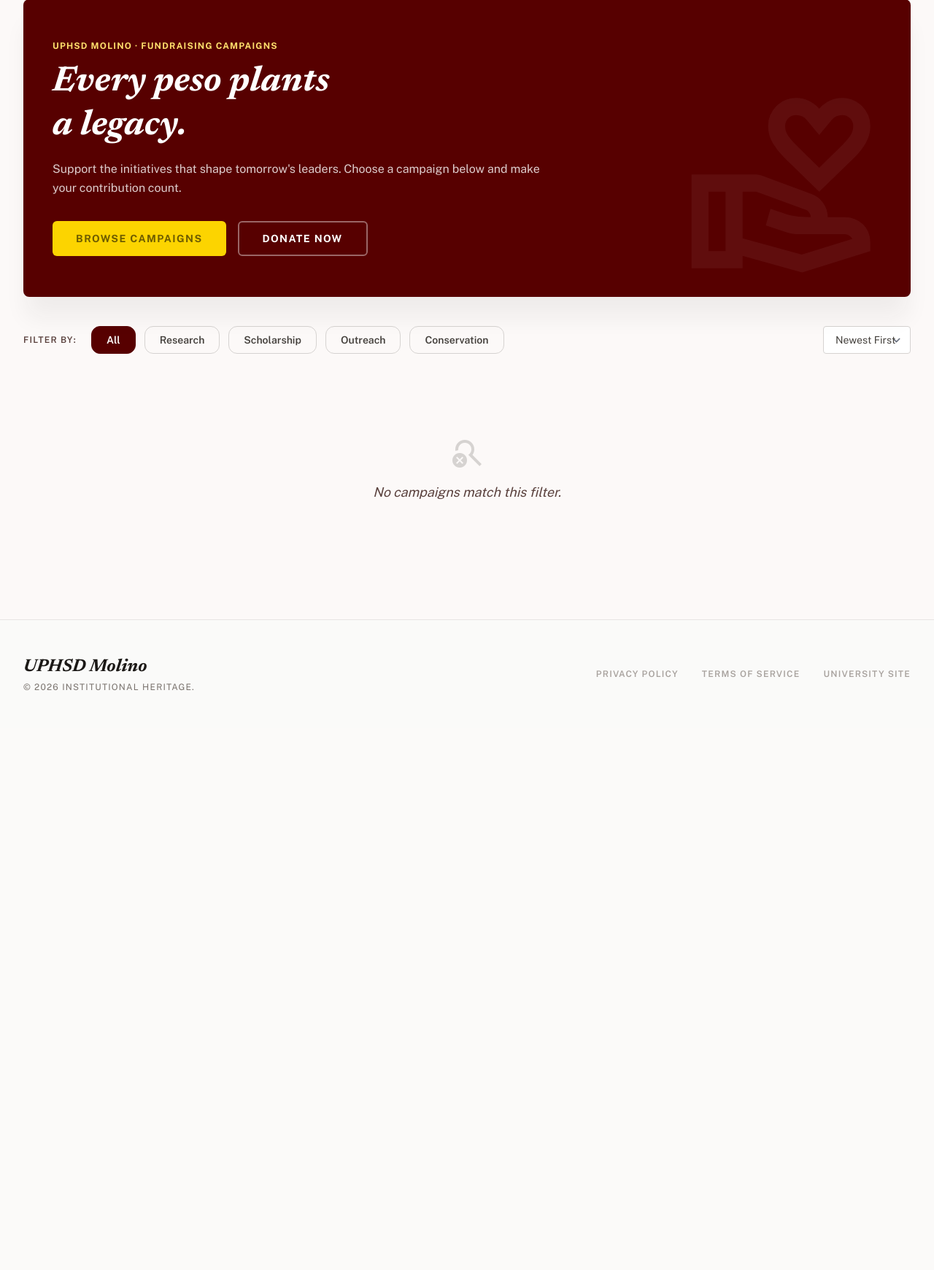
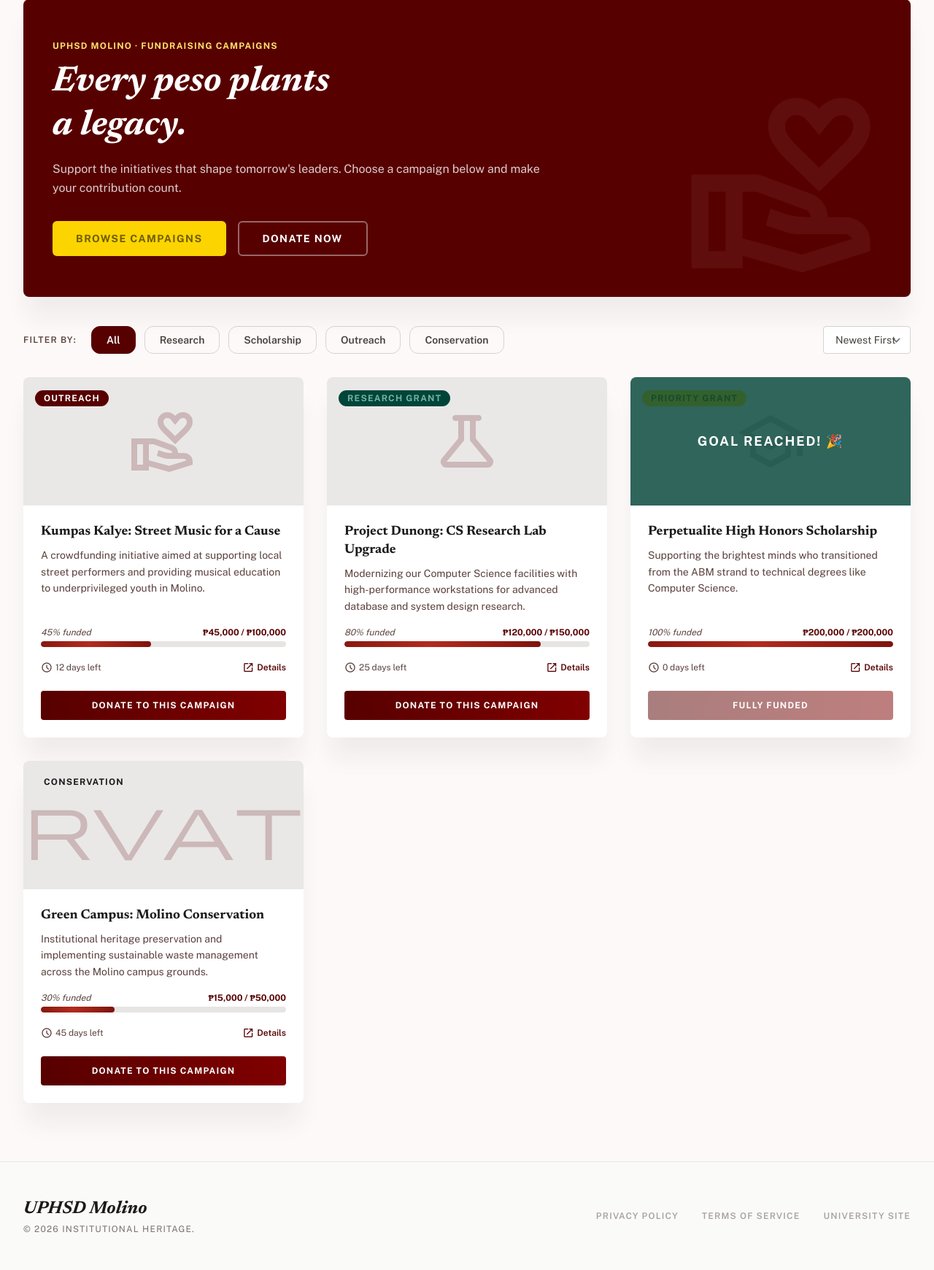
Before and after one commit to LeinadClark/macdowgirls, a Flask app: page /campaigns in a window 1280 px wide. Shown: the part 113-1854 px from the top of the page at 73% size. Before the commit the page ends 1060 px from the top, so only its background shows below. Run offline with Flask 3, Linux system fonts and the light colour scheme; the visitor is signed in with stand-in values (Sample User, id 1); data that the repository does not hold is empty; parts of the project's set-up code (start-up, migrations or seed data) failed here and were passed over; some libraries are stand-ins or nearby versions.

Commit message:
updated campaigns.html - Clark

```diff
--- a/DATABASE/templates/campaigns.html
+++ b/DATABASE/templates/campaigns.html
@@ -76,13 +76,17 @@
 </head>
 <body class="bg-surface text-on-surface min-h-screen flex flex-col">
 
-<!-- ── TOP NAVIGATION ── -->
+<!-- ── TOP NAVIGATION: Connected to Dashboard & Donor Registry ── -->
 <nav class="fixed top-0 w-full z-50 bg-stone-50/80 backdrop-blur-xl flex justify-between items-center px-8 h-20 shadow-sm border-b border-stone-100">
   <div class="flex items-center gap-12">
+    <!-- Logo links to Dashboard -->
     <a href="/dashboard" class="text-2xl font-bold font-['Newsreader'] italic tracking-tight text-red-900">UPHSD Molino</a>
     <div class="hidden md:flex items-center space-x-8">
+      <!-- Dashboard link -->
       <a href="/dashboard" class="text-stone-600 font-medium hover:text-red-800 transition-colors duration-300">Dashboard</a>
+      <!-- Campaigns (active page) -->
       <a href="/campaigns" class="text-red-900 border-b-2 border-red-900 pb-1 font-semibold transition-colors duration-300">Campaigns</a>
+      <!-- Donor Registry link -->
       <a href="/donor_registry" class="text-stone-600 font-medium hover:text-red-800 transition-colors duration-300">Donor Registry</a>
     </div>
   </div>
@@ -156,9 +160,8 @@
         <span class="material-symbols-outlined text-2xl">close</span>
       </button>
       <p class="text-xs uppercase tracking-widest text-on-surface-variant mb-1 font-semibold">Make a Contribution</p>
-      <h2 id="modalTitle" class="text-2xl font-['Newsreader'] font-bold text-primary italic mb-6">Donate to a Campaign</h2>
+      <h2 id="modalTitle" class="text-2xl font-['Newsreader'] font-bold text-primary italic mb-6">Donate to Campaign</h2>
 
-      <!-- SELECT CAMPAIGN — always visible -->
       <div id="campaignSelectorWrap" class="mb-5">
         <label class="block text-xs uppercase tracking-widest font-semibold text-stone-500 mb-2">Select Campaign</label>
         <select id="campaignSelector" class="w-full border border-stone-300 rounded-lg px-4 py-3 text-sm text-stone-800 focus:outline-none focus:border-primary bg-stone-50"></select>
@@ -203,8 +206,8 @@
         </div>
       </div>
 
-      <button id="submitBtn" onclick="submitDonation()"
-              class="w-full py-4 bg-gradient-to-r from-primary to-primary-container text-white font-bold text-sm uppercase tracking-widest rounded-lg hover:shadow-xl active:scale-95 transition-all disabled:opacity-60 disabled:cursor-not-allowed">
+      <button onclick="submitDonation()"
+              class="w-full py-4 bg-gradient-to-r from-primary to-primary-container text-white font-bold text-sm uppercase tracking-widest rounded-lg hover:shadow-xl active:scale-95 transition-all">
         Confirm Donation
       </button>
     </div>
@@ -233,45 +236,54 @@
 </footer>
 
 <script>
-// ✅ AUTOMATICALLY FETCH INITIATIVES FROM DATABASE API
-let dbInitiatives = [];
-let displayInitiatives = [];
-
-async function loadInitiativesFromDatabase() {
-  try {
-    const res = await fetch('/api/initiatives');
-    const data = await res.json();
-
-    if (res.ok && Array.isArray(data)) {
-      dbInitiatives = data;
-      console.log("✅ Initiatives loaded from database:", dbInitiatives);
-
-      // Create display version with both real IDs and display info
-      displayInitiatives = dbInitiatives.map((init, index) => ({
-        id: init.id,  // ✅ REAL DATABASE UUID
-        title: init.title,
-        category: init.category,
-        desc: init.description,
-        raised: init.raised,
-        goal: init.goal,
-        daysLeft: 30,
-        detailUrl: "#"
-      }));
-
-      applyFilter();
-    } else {
-      console.error("❌ Failed to load initiatives");
-    }
-  } catch (e) {
-    console.error("❌ Error loading initiatives:", e);
+const INITIATIVES = [
+  {
+    id: "camp-001",
+    title: "Kumpas Kalye: Street Music for a Cause",
+    category: "outreach",
+    desc: "A crowdfunding initiative aimed at supporting local street performers and providing musical education to underprivileged youth in Molino.",
+    raised: 45000,
+    goal: 100000,
+    daysLeft: 12,
+    detailUrl: "#"
+  },
+  {
+    id: "camp-002",
+    title: "Project Dunong: CS Research Lab Upgrade",
+    category: "research",
+    desc: "Modernizing our Computer Science facilities with high-performance workstations for advanced database and system design research.",
+    raised: 120000,
+    goal: 150000,
+    daysLeft: 25,
+    detailUrl: "#"
+  },
+  {
+    id: "camp-003",
+    title: "Perpetualite High Honors Scholarship",
+    category: "scholarship",
+    desc: "Supporting the brightest minds who transitioned from the ABM strand to technical degrees like Computer Science.",
+    raised: 200000,
+    goal: 200000,
+    daysLeft: 0,
+    detailUrl: "#"
+  },
+  {
+    id: "camp-004",
+    title: "Green Campus: Molino Conservation",
+    category: "conservation",
+    desc: "Institutional heritage preservation and implementing sustainable waste management across the Molino campus grounds.",
+    raised: 15000,
+    goal: 50000,
+    daysLeft: 45,
+    detailUrl: "#"
   }
-}
+];
 
 const CAT = {
-  research:     { icon: "science",                 tag: "Research Grant",  cls: "bg-tertiary-container text-on-tertiary-container" },
-  scholarship:  { icon: "school",                  tag: "Priority Grant",  cls: "bg-secondary-container text-on-secondary-container" },
-  outreach:     { icon: "volunteer_activism",       tag: "Outreach",        cls: "bg-primary text-on-primary" },
-  conservation: { icon: "conservation_agriculture", tag: "Conservation",    cls: "bg-surface-container-high text-on-surface" }
+  research:     { icon: "science",                tag: "Research Grant",   cls: "bg-tertiary-container text-on-tertiary-container" },
+  scholarship:  { icon: "school",                 tag: "Priority Grant",   cls: "bg-secondary-container text-on-secondary-container" },
+  outreach:     { icon: "volunteer_activism",      tag: "Outreach",         cls: "bg-primary text-on-primary" },
+  conservation: { icon: "conservation_agriculture",tag: "Conservation",      cls: "bg-surface-container-high text-on-surface" }
 };
 
 let activeFilter   = "all";
@@ -339,11 +351,11 @@ function renderCards(data) {
 
 function applyFilter() {
   let data = activeFilter === "all"
-    ? displayInitiatives
-    : displayInitiatives.filter(c => c.category === activeFilter);
+    ? INITIATIVES
+    : INITIATIVES.filter(c => c.category === activeFilter);
   const sort = document.getElementById("sortSelect").value;
   if (sort === "progress") data = [...data].sort((a,b) => pct(b.raised,b.goal) - pct(a.raised,a.goal));
-  if (sort === "urgent")   data = [...data].sort((a,b) => a.daysLeft - b.daysLeft);
+  if (sort === "urgent")    data = [...data].sort((a,b) => a.daysLeft - b.daysLeft);
   renderCards(data);
 }
 
@@ -357,50 +369,26 @@ document.querySelectorAll(".filter-btn").forEach(btn => {
 });
 document.getElementById("sortSelect").addEventListener("change", applyFilter);
 
-// ── Preset amount buttons ──
-document.querySelectorAll(".preset-btn").forEach(btn => {
-  btn.addEventListener("click", () => {
-    document.querySelectorAll(".preset-btn").forEach(b =>
-      b.classList.remove("border-primary","text-primary","bg-primary/5"));
-    btn.classList.add("border-primary","text-primary","bg-primary/5");
-    selectedAmount = parseFloat(btn.dataset.amount);
-    document.getElementById("customAmount").value = selectedAmount;
-  });
-});
-
-// ── Payment method buttons ──
-document.querySelectorAll(".pay-btn").forEach(btn => {
-  btn.addEventListener("click", () => {
-    document.querySelectorAll(".pay-btn").forEach(b => {
-      b.classList.remove("border-2","border-primary","bg-primary/5","text-primary");
-      b.classList.add("border","border-stone-300","text-stone-600");
-    });
-    btn.classList.add("border-2","border-primary","bg-primary/5","text-primary");
-    btn.classList.remove("border","border-stone-300","text-stone-600");
-    selectedPay = btn.dataset.method;
-  });
-});
-
 function populateSelector(selectedId) {
   document.getElementById("campaignSelector").innerHTML =
-    displayInitiatives.map(c =>
-      `<option value="${c.id}" ${c.id === selectedId ? "selected" : ""}>${c.title}</option>`
+    INITIATIVES.map(c =>
+      `<option value="${c.id}" ${c.id === selectedId ? "selected":""}>${c.title}</option>`
     ).join("");
 }
 
 function openModal(campaignId) {
   activeCampaign = campaignId;
   populateSelector(campaignId);
-  document.getElementById("campaignSelectorWrap").style.display = "block";
-  document.getElementById("modalTitle").textContent = "Donate to a Campaign";
-  // Reset form
-  document.getElementById("donorFirst").value   = "";
-  document.getElementById("donorLast").value    = "";
-  document.getElementById("donorEmail").value   = "";
-  document.getElementById("customAmount").value = "";
-  selectedAmount = null;
-  document.querySelectorAll(".preset-btn").forEach(b =>
-    b.classList.remove("border-primary","text-primary","bg-primary/5"));
+  const wrap    = document.getElementById("campaignSelectorWrap");
+  const title = document.getElementById("modalTitle");
+  if (campaignId) {
+    const c = INITIATIVES.find(x => x.id === campaignId);
+    title.textContent = c ? c.title : "Donate to Campaign";
+    wrap.style.display = "none";
+  } else {
+    title.textContent = "Donate to a Campaign";
+    wrap.style.display = "block";
+  }
   document.getElementById("donateModal").classList.add("open");
 }
 
@@ -419,64 +407,15 @@ function showToast(msg) {
   }, 5000);
 }
 
-// ✅ SUBMIT DONATION WITH REAL DATABASE IDs
-async function submitDonation() {
-  const first     = document.getElementById("donorFirst").value.trim();
-  const customVal = parseFloat(document.getElementById("customAmount").value);
-  const amount    = !isNaN(customVal) && customVal > 0 ? customVal : selectedAmount;
-  const selectedId = document.getElementById("campaignSelector").value || activeCampaign;
-
-  // Validation
-  if (!first)                 { alert("❌ Please enter your first name."); return; }
-  if (!amount || amount <= 0) { alert("❌ Please enter a valid amount."); return; }
-  if (!selectedId)             { alert("❌ Please select a campaign."); return; }
-
-  const btn = document.getElementById("submitBtn");
-  btn.disabled = true;
-  btn.textContent = "Processing…";
-
-  try {
-    // ✅ Send REAL database UUID to backend
-    const res = await fetch("/donate", {
-      method: "POST",
-      headers: {
-        "Content-Type": "application/json"
-      },
-      body: JSON.stringify({
-        initiative_id: selectedId,  // ✅ This is the REAL database UUID
-        amount: amount
-      })
-    });
-
-    const result = await res.json();
-
-    if (res.ok && result.status === "success") {
-      // ✅ Donation saved to phpMyAdmin database
-      closeModal();
-      showToast(`✅ Thank you, ${first}! Donation of ₱${amount.toLocaleString()} saved! Ref: ${result.ref}`);
-      console.log("✅ Donation saved to database:", result);
-
-      // Reload to show updated totals
-      setTimeout(() => window.location.reload(), 2000);
-    } else {
-      alert(`❌ Error: ${result.message || 'Failed to save donation'}`);
-      console.error("❌ Error:", result);
-    }
-
-  } catch (e) {
-    console.error("❌ Network error:", e);
-    alert("❌ Network error. Please try again.");
-  } finally {
-    btn.disabled = false;
-    btn.textContent = "Confirm Donation";
-  }
+function submitDonation() {
+  const first = document.getElementById("donorFirst").value;
+  if(!first) { alert("Please enter your name"); return; }
+  showToast(`Thank you for your support, ${first}!`);
+  closeModal();
 }
 
-// ✅ Load initiatives from database on page load
-window.addEventListener('DOMContentLoaded', () => {
-  console.log("✅ Page loaded, fetching initiatives...");
-  loadInitiativesFromDatabase();
-});
+// Initialize campaigns
+applyFilter();
 </script>
 </body>
 </html>
```
